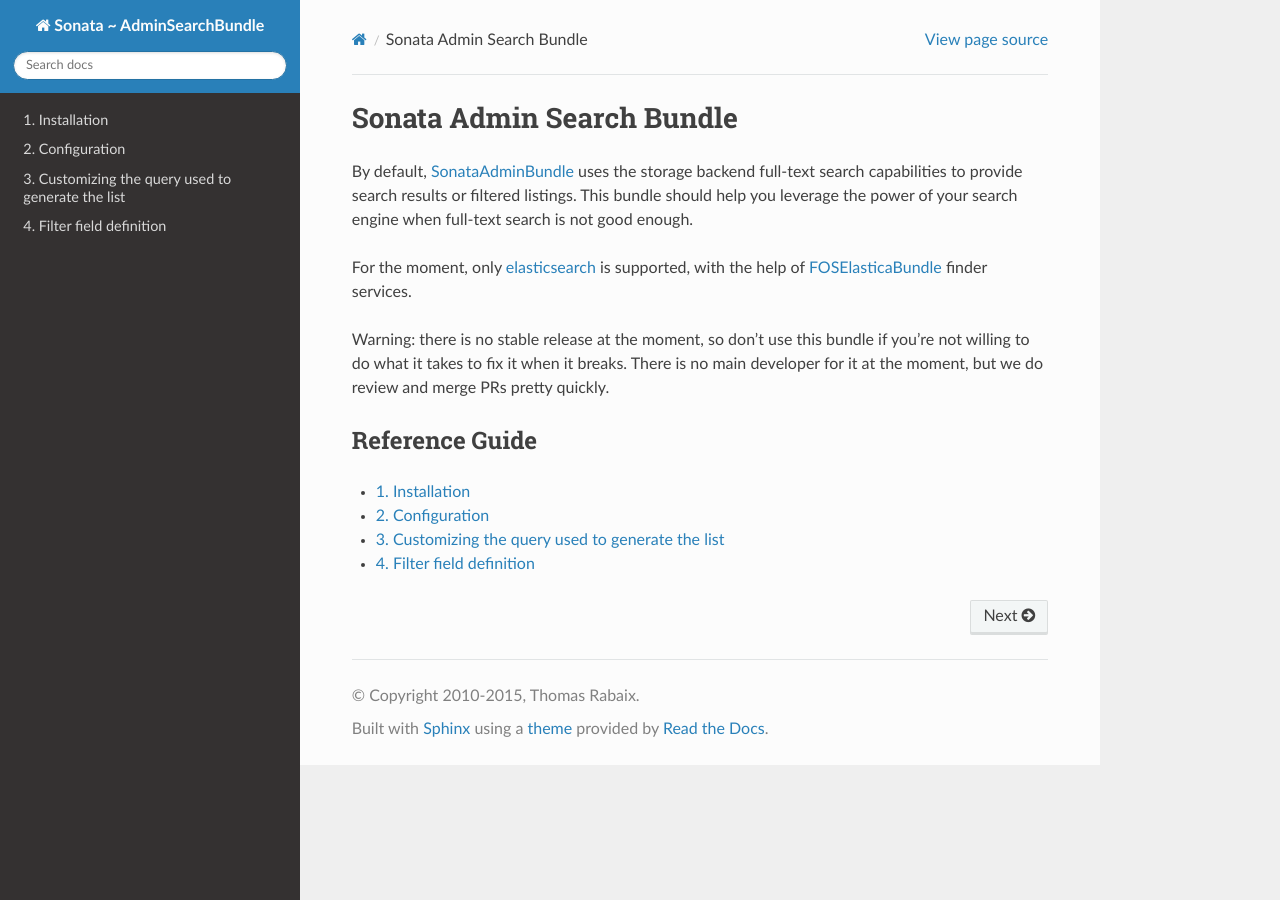
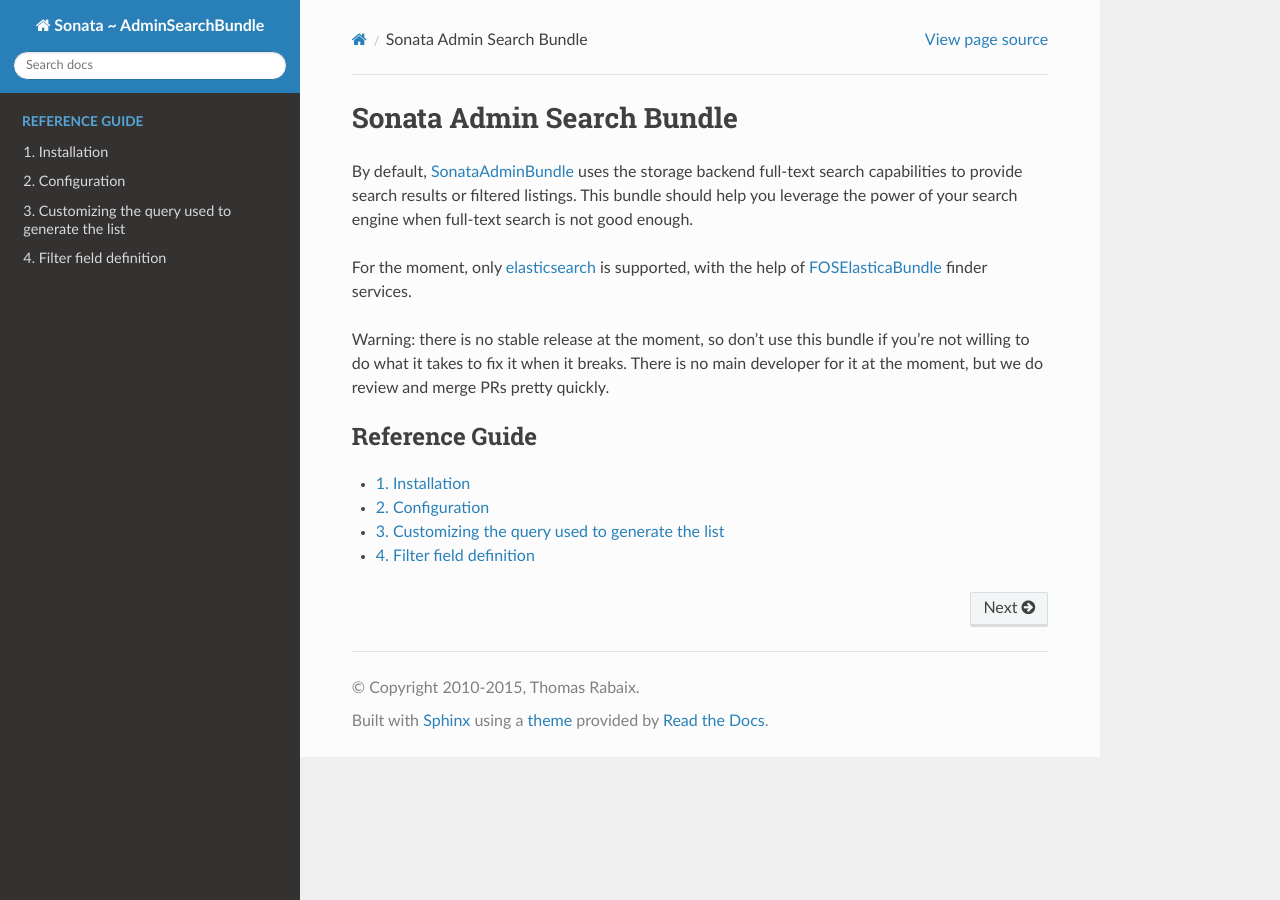
Before and after one commit to sonata-project/SonataAdminSearchBundle, a Sphinx documentation site: the page built from Resources/doc/index.rst, in a window 1280 px wide. Built offline with Sphinx 7.4.7 and the Read the Docs theme 2.0.0, drawn with Linux system fonts in a browser that asks for light colours.

Commit message:
added captions to TOC tree in docs

```diff
--- a/Resources/doc/index.rst
+++ b/Resources/doc/index.rst
@@ -18,10 +18,9 @@
 .. _elasticsearch: http://www.elasticsearch.org/
 .. _FOSElasticaBundle: https://github.com/FriendsOfSymfony/FOSElasticaBundle
 
-Reference Guide
----------------
-
 .. toctree::
+   :caption: Reference Guide
+   :name: reference-guide
    :maxdepth: 1
    :numbered:
 
```
